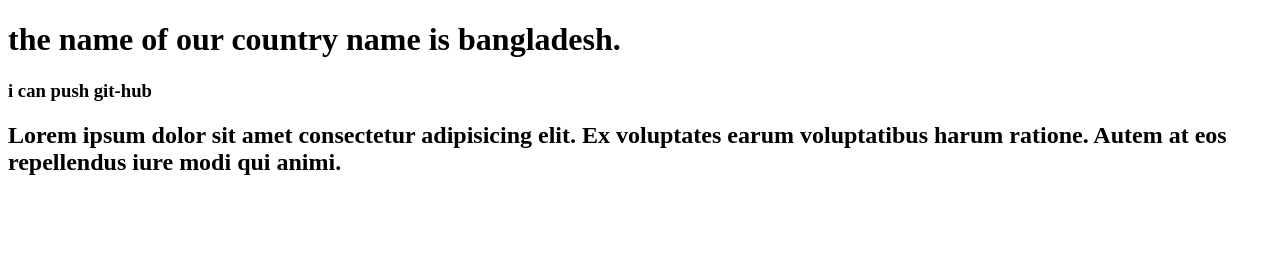
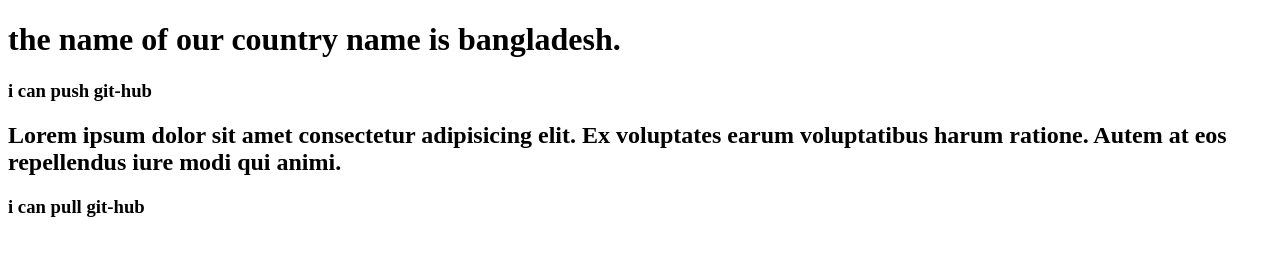
Before and after one commit to shariarshanto/new-file-2023, a plain HTML site: page index.html in a window 1280 px wide. Drawn offline with Linux system fonts and the light colour scheme.

Commit message:
pull.html

```diff
--- a/index.html
+++ b/index.html
@@ -10,6 +10,6 @@
     <h1>the name of our country name is bangladesh.</h1>
     <h3>i can push git-hub </h3>
     <h2>Lorem ipsum dolor sit amet consectetur adipisicing elit. Ex voluptates earum voluptatibus harum ratione. Autem at eos repellendus iure modi qui animi.</h2>
-
+   <h3>i can pull git-hub </h3>
 </body>
 </html>
```
